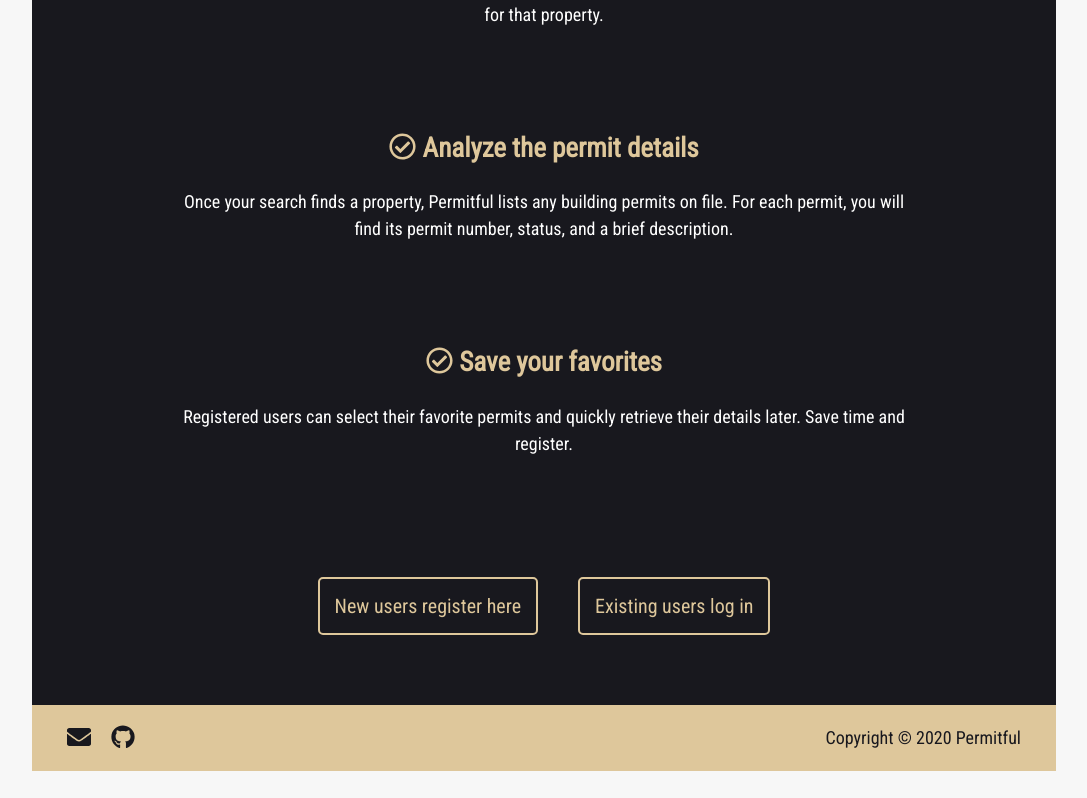
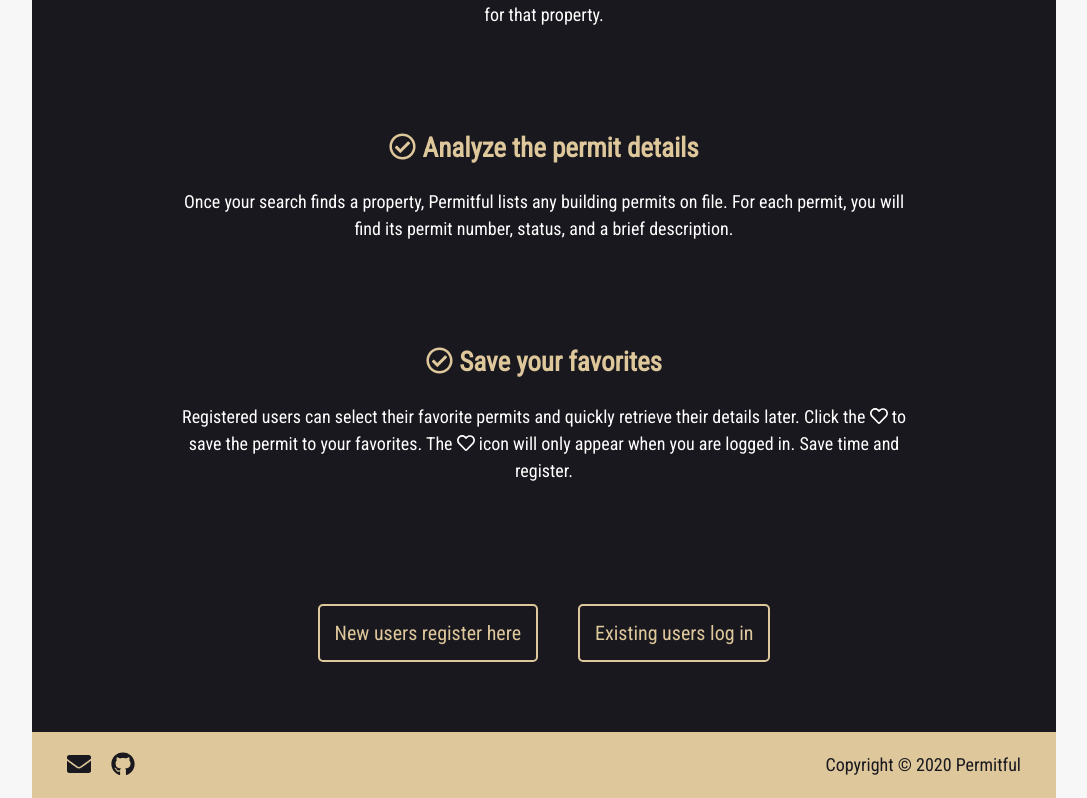
Before and after one commit to gavinmgrant/permitful-client, a React (Create React App) app: page / in a window 1280 px wide. Shown: the part 1300-2098 px from the top of the page, without its empty margins (96-1183 px from the left). Before the commit the page ends 2071 px from the top, so only its background shows below. Built offline with nearby package versions, Linux system fonts and the light colour scheme; no server answers.

Commit message:
refactor(readme): copy update for tech used

```diff
--- a/src/components/Landing/Landing.js
+++ b/src/components/Landing/Landing.js
@@ -1,7 +1,7 @@
 import React from 'react';
 import TokenService from '../../services/token-service';
 import { Link } from 'react-router-dom';
-import { CheckCircle } from '../../utils/Icons';
+import { CheckCircle, HeartOutline } from '../../utils/Icons';
 import './Landing.css';
 
 export default function Landing() {
@@ -37,7 +37,7 @@
 
       <section className='landing-sections'>
         <h2>{CheckCircle} Save your favorites</h2>
-        <p>Registered users can select their favorite permits and quickly retrieve their details later. Save time and register.</p>
+        <p>Registered users can select their favorite permits and quickly retrieve their details later. Click the {HeartOutline} to save the permit to your favorites. The {HeartOutline} icon will only appear when you are logged in. Save time and register.</p>
       </section>
 
       {TokenService.hasAuthToken() ? "" :
```
Also changed, not shown: 1 other file (tests, documents, lock files or other folders).
